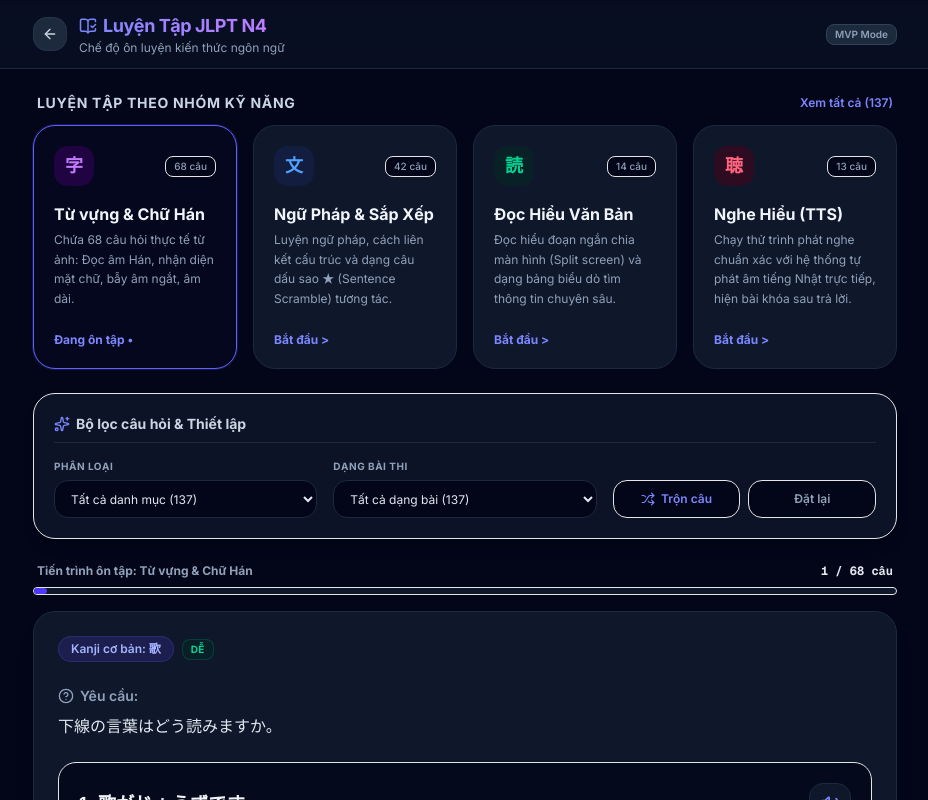
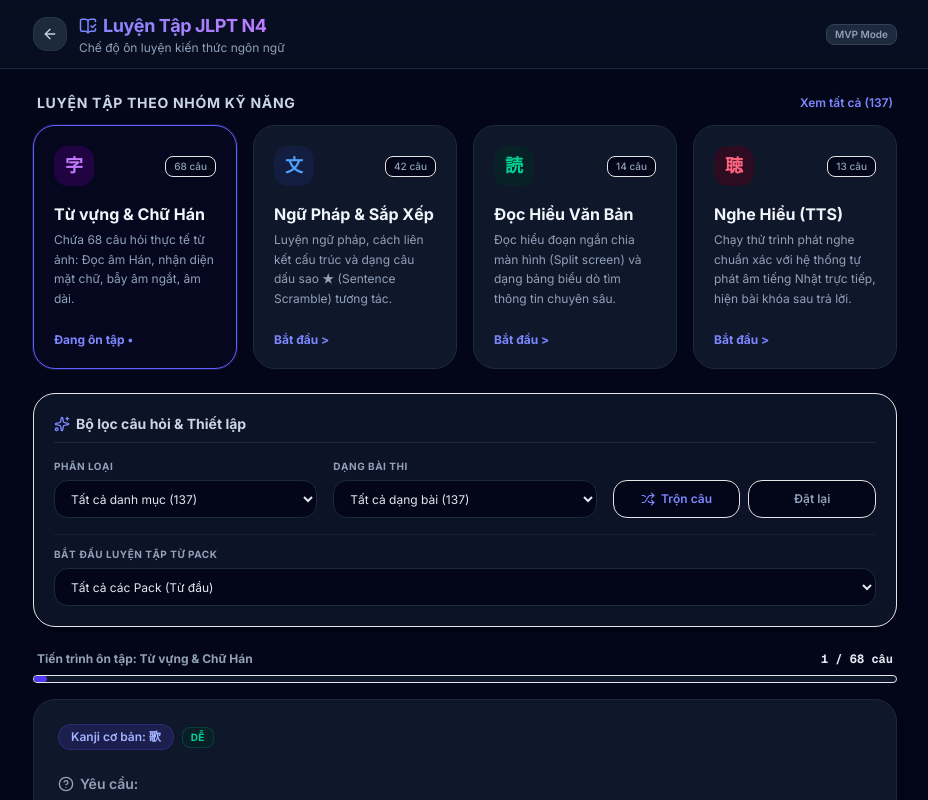
Before and after one commit to danghung-dev/zi-hoc-tap, a Next.js app: page /practice in a window 1280 px wide. Both pictures are taken after a click on the button 310 px from the left and 247 px from the top of the page. Shown: the top 800 px of the page, without its empty margins (175-1103 px from the left). Built offline with nearby package versions, Linux system fonts and the light colour scheme.

Commit message:
feat: render pack select dropdown filter on skill group selection

```diff
--- a/src/app/practice/page.tsx
+++ b/src/app/practice/page.tsx
@@ -664,6 +664,27 @@ export default function PracticePage() {
               </button>
             </div>
 
+            {/* Pack Selector Dropdown */}
+            {activeSkillGroup !== "all" && (
+              <div className="flex flex-col gap-1.5 col-span-1 sm:col-span-3 border-t border-slate-800/60 pt-3 animate-in slide-in-from-top-2 duration-200">
+                <label className="text-[10px] font-bold text-slate-400 uppercase tracking-wider">
+                  Bắt đầu luyện tập từ Pack
+                </label>
+                <select
+                  value={selectedPackId}
+                  onChange={(e) => setSelectedPackId(e.target.value)}
+                  className="w-full bg-slate-950 border border-slate-800 rounded-xl px-3 py-2 text-xs text-slate-200 outline-none focus:border-indigo-600 transition h-[38px]"
+                >
+                  <option value="all">Tất cả các Pack (Từ đầu)</option>
+                  {activePacks.map((pack) => (
+                    <option key={pack.id} value={pack.id}>
+                      {pack.title} ({pack.count} câu)
+                    </option>
+                  ))}
+                </select>
+              </div>
+            )}
+
           </div>
         </section>
 
```
